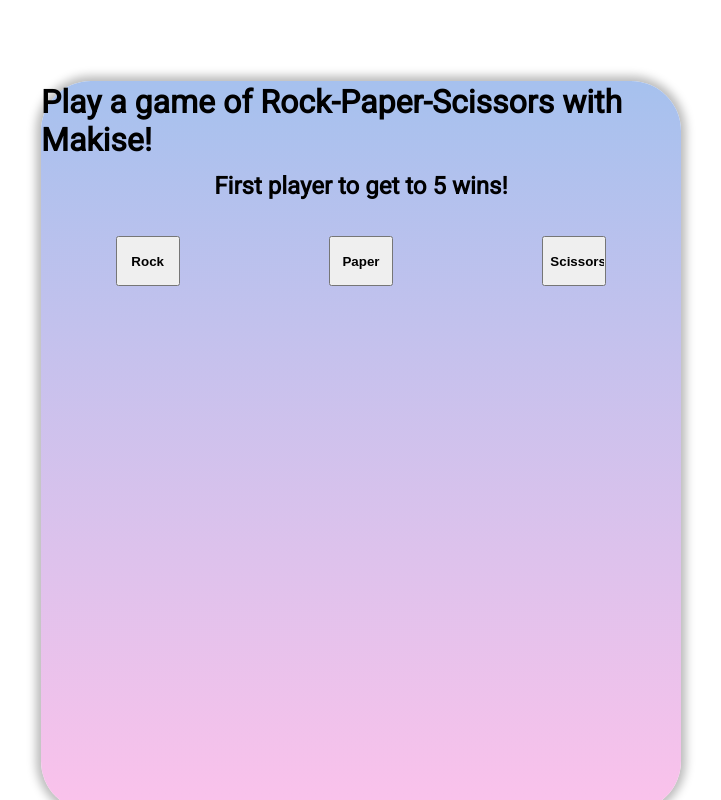
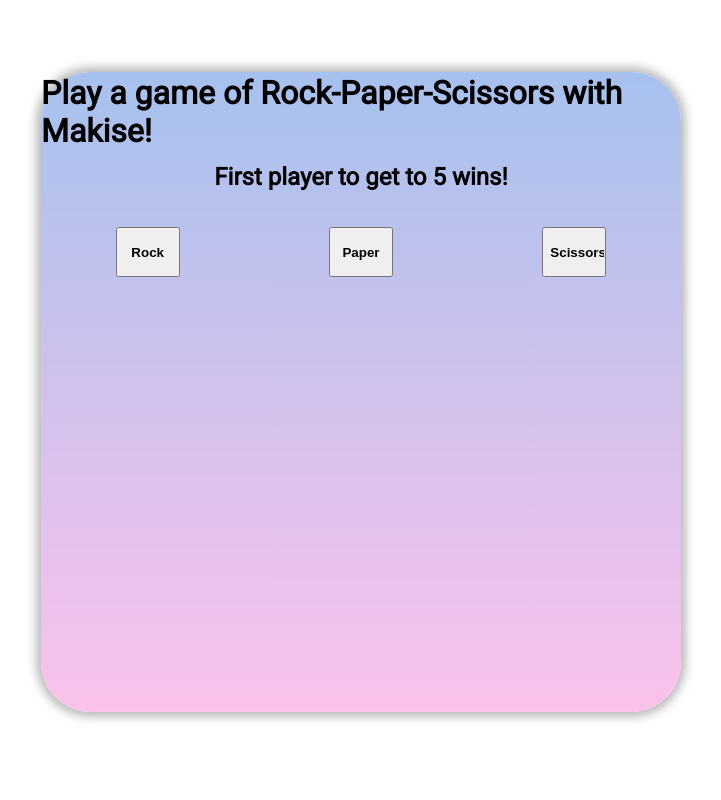
Before and after one commit to makise47/rock-paper-scissors, a plain HTML site: page index.html in a window 1280 px wide. Shown: the whole page, without its empty margins (287-1008 px from the left). Drawn offline with Linux system fonts and the light colour scheme.

Commit message:
Styled website.

```diff
--- a/css/style.css
+++ b/css/style.css
@@ -3,8 +3,8 @@
     font-style: normal;
     font-size: 1em;
     background-image: linear-gradient(to top, #fbc2eb 0%, #a6c1ee 100%);
-    width: 50%;
-    height: auto;
+    width: 50vw;
+    height: 80vh;
     border-radius: 50px;
     box-shadow: 0px 0px 10px 5px #bbbbbb;
     transform: translate(50%, 10%);
@@ -15,7 +15,6 @@
     "main"
     "buttons"
     "opbox";
-
 }
 
 .main {
@@ -28,9 +27,13 @@
 }
 
 .title {
+    font-size: 32px;
+    font-weight: bold;
     grid-area: title;
     align-self: center;
     justify-self: center;
+    align-content: center;
+    justify-content: center;
 }
 
 .info {
@@ -81,6 +84,8 @@
     grid-template-columns: 50% 50%;
     grid-template-areas:
     "opline scorecard";
+    margin-bottom: 10px;
+    overflow: auto;
 }
 
 #opline {
--- a/index.html
+++ b/index.html
@@ -12,7 +12,7 @@
     <body>
         <div class="container">
             <div class="main">
-                <h1 class="title">Play a game of Rock-Paper-Scissors with Makise!</h1>
+                <p class="title">Play a game of Rock-Paper-Scissors with Makise!</p>
                 <h2 class="info">First player to get to 5 wins!</h2>
             </div>
 
@@ -29,4 +29,4 @@
             </div>
         </div>
     </body>
-</html>
+    </html>
```
Also changed, not shown: 1 other file.
